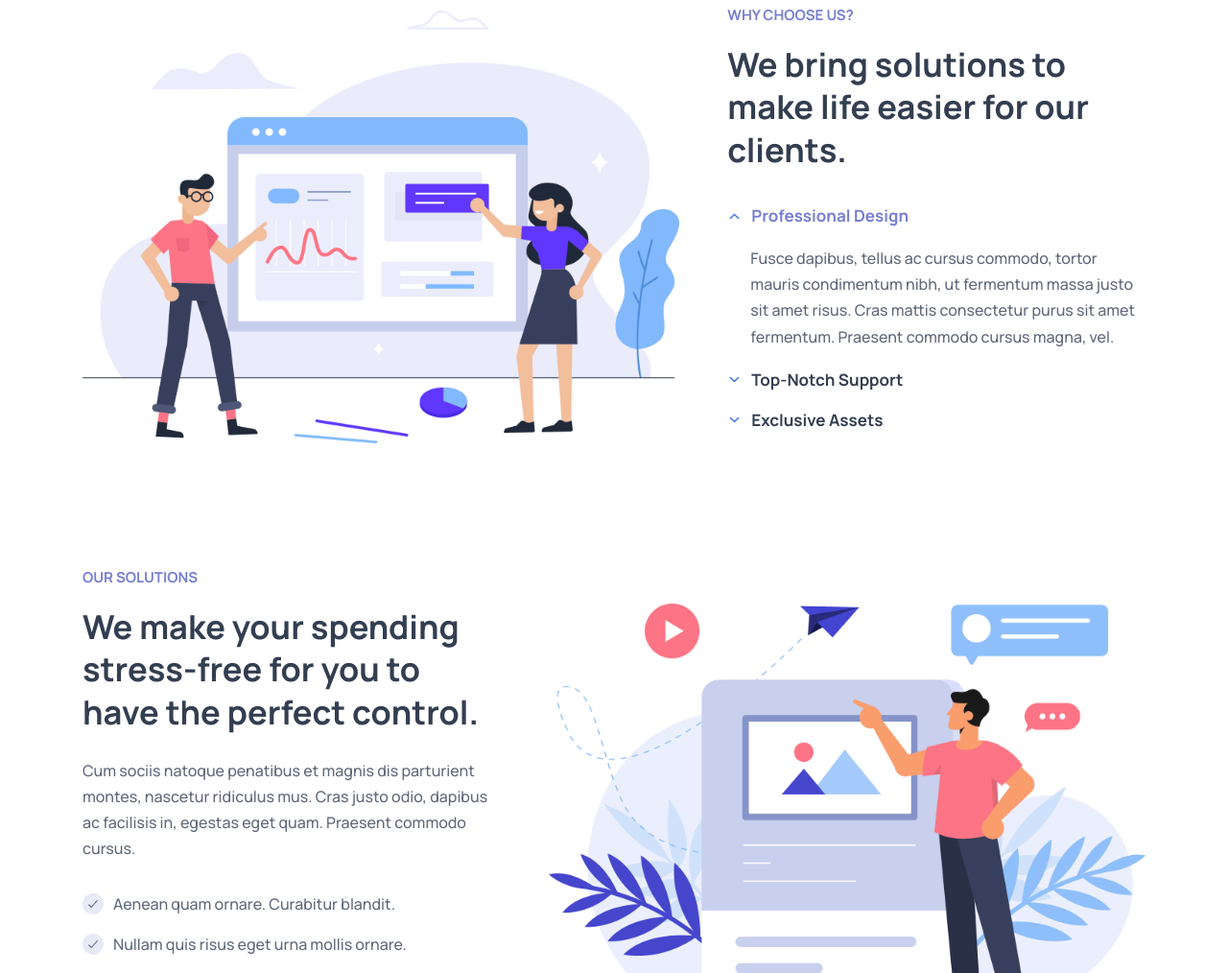
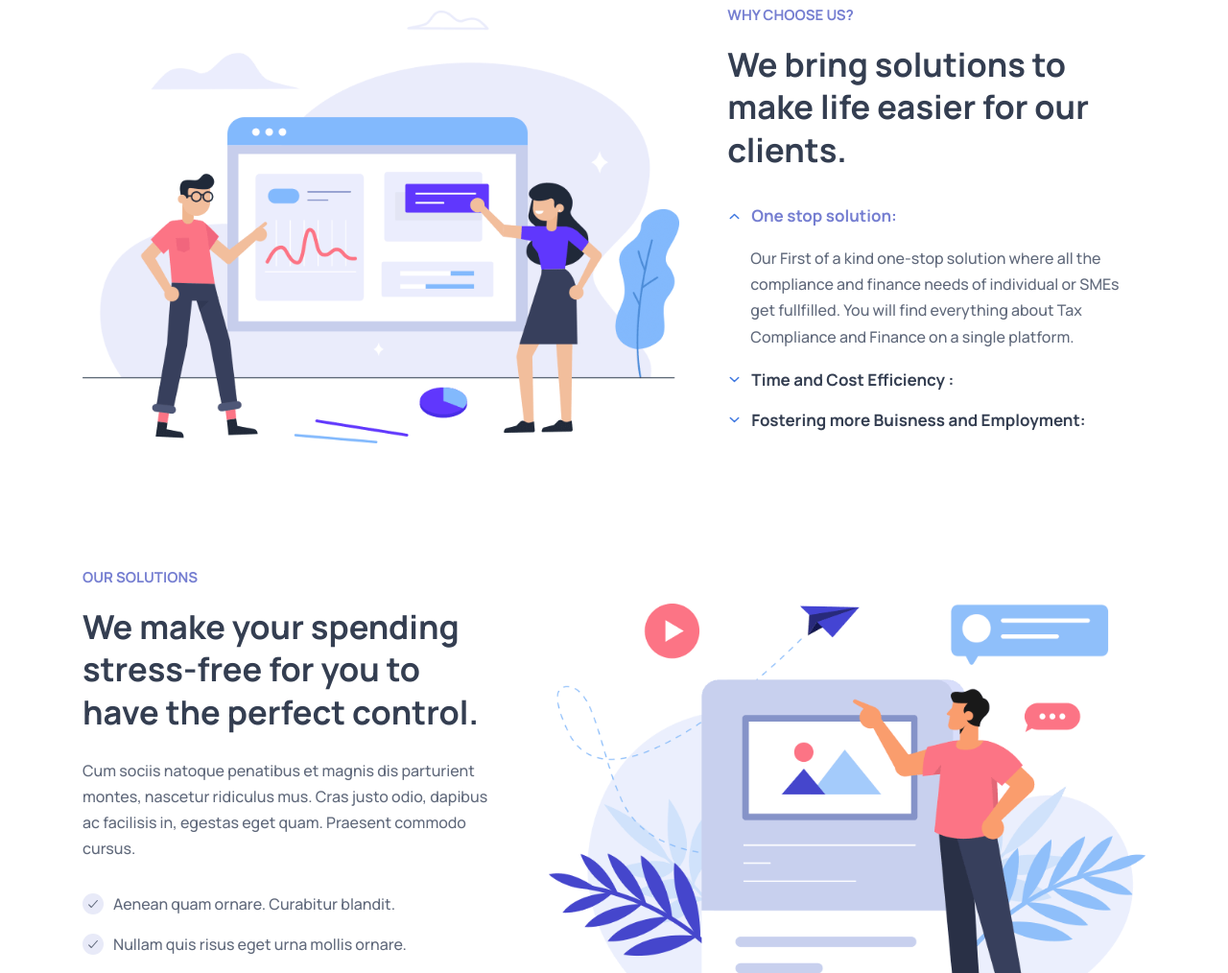
Before and after one commit to nikkuveejar/credfill.github.io, a plain HTML site: page index.html in a window 1280 px wide. Shown: the part 1513-2527 px from the top of the page at 96% size. Drawn offline with nearby package versions, Linux system fonts and the light colour scheme.

Commit message:
Update index.html

```diff
--- a/index.html
+++ b/index.html
@@ -378,14 +378,12 @@
                     <button class="accordion-btn" data-accordion-btn>
                       <ion-icon name="chevron-down-outline" aria-hidden="true" class="down"></ion-icon>
 
-                      <spna class="span h5">Professional Design</spna>
+                      <spna class="span h5">One stop solution:</spna>
                     </button>
                   </h3>
 
                   <p class="accordion-content">
-                    Fusce dapibus, tellus ac cursus commodo, tortor mauris condimentum nibh, ut fermentum massa justo
-                    sit amet risus. Cras mattis consectetur purus sit amet fermentum. Praesent commodo cursus magna,
-                    vel.
+                   Our First of a kind one-stop solution where all the compliance and finance needs of individual or SMEs get fullfilled. You will find everything about Tax Compliance and Finance on a single platform.
                   </p>
 
                 </div>
@@ -398,14 +396,12 @@
                     <button class="accordion-btn" data-accordion-btn>
                       <ion-icon name="chevron-down-outline" aria-hidden="true" class="down"></ion-icon>
 
-                      <spna class="span h5">Top-Notch Support</spna>
+                      <spna class="span h5">Time and Cost Efficiency :</spna>
                     </button>
                   </h3>
 
                   <p class="accordion-content">
-                    Fusce dapibus, tellus ac cursus commodo, tortor mauris condimentum nibh, ut fermentum massa justo
-                    sit amet risus. Cras mattis consectetur purus sit amet fermentum. Praesent commodo cursus magna,
-                    vel.
+                    We deliver our services in 60 to 80 percent less time than most others in the markekt and that too at less than half of the regular market cost.
                   </p>
 
                 </div>
@@ -418,14 +414,12 @@
                     <button class="accordion-btn" data-accordion-btn>
                       <ion-icon name="chevron-down-outline" aria-hidden="true" class="down"></ion-icon>
 
-                      <spna class="span h5">Exclusive Assets</spna>
+                      <spna class="span h5">Fostering more Buisness and Employment: </spna>
                     </button>
                   </h3>
 
                   <p class="accordion-content">
-                    Fusce dapibus, tellus ac cursus commodo, tortor mauris condimentum nibh, ut fermentum massa justo
-                    sit amet risus. Cras mattis consectetur purus sit amet fermentum. Praesent commodo cursus magna,
-                    vel.
+                    We want to foster Employment through our services in a way that more and more people start their own buisness like shops, farms and othrs.
                   </p>
 
                 </div>
```
